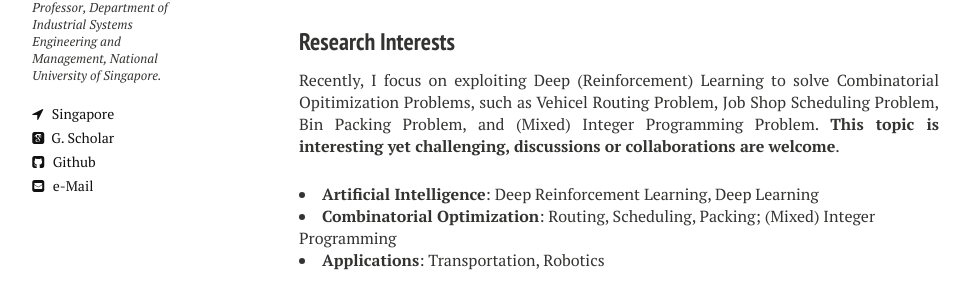
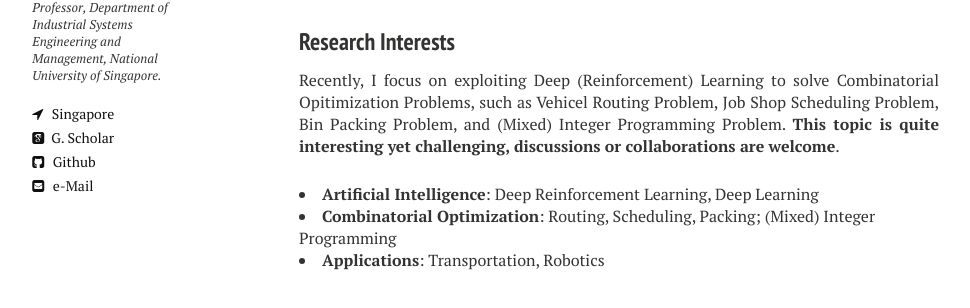
Before and after one commit to zhiguangcaosg/zhiguangcaosg.github.io, a Jekyll site: the page built from index.md, in a window 1280 px wide. Shown: the part 371-679 px from the top of the page, without its empty margins (21-991 px from the left). Built offline with Jekyll 4.4.1, drawn with Linux system fonts in a browser that asks for light colours; nearby versions of some CDN libraries.

Commit message:
Update index.md

```diff
--- a/index.md
+++ b/index.md
@@ -12,7 +12,7 @@ image: banner1.png
 
 
 <h3 style="margin-bottom:-8px;padding-top:20px;">Research Interests</h3> <br>
-<p align="justify">Recently, I focus on exploiting Deep (Reinforcement) Learning to solve Combinatorial Opitimization Problems, such as Vehicel Routing Problem, Job Shop Scheduling Problem, Bin Packing Problem, and (Mixed) Integer Programming Problem. <b>This topic is interesting yet challenging, discussions or collaborations are welcome</b>.
+<p align="justify">Recently, I focus on exploiting Deep (Reinforcement) Learning to solve Combinatorial Opitimization Problems, such as Vehicel Routing Problem, Job Shop Scheduling Problem, Bin Packing Problem, and (Mixed) Integer Programming Problem. <b>This topic is quite interesting yet challenging, discussions or collaborations are welcome</b>.
 </p>
 <li>
 <b>Artificial Intelligence</b>:  Deep Reinforcement Learning, Deep Learning
```
